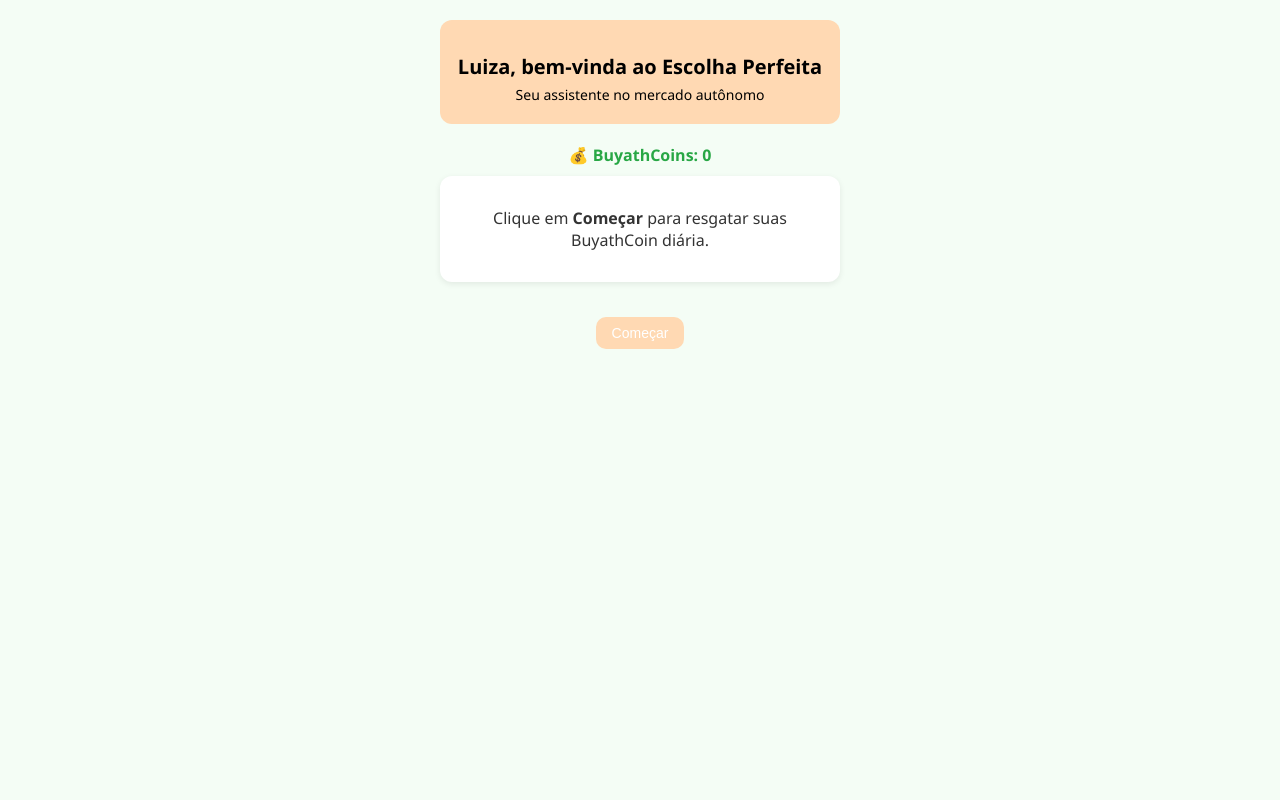
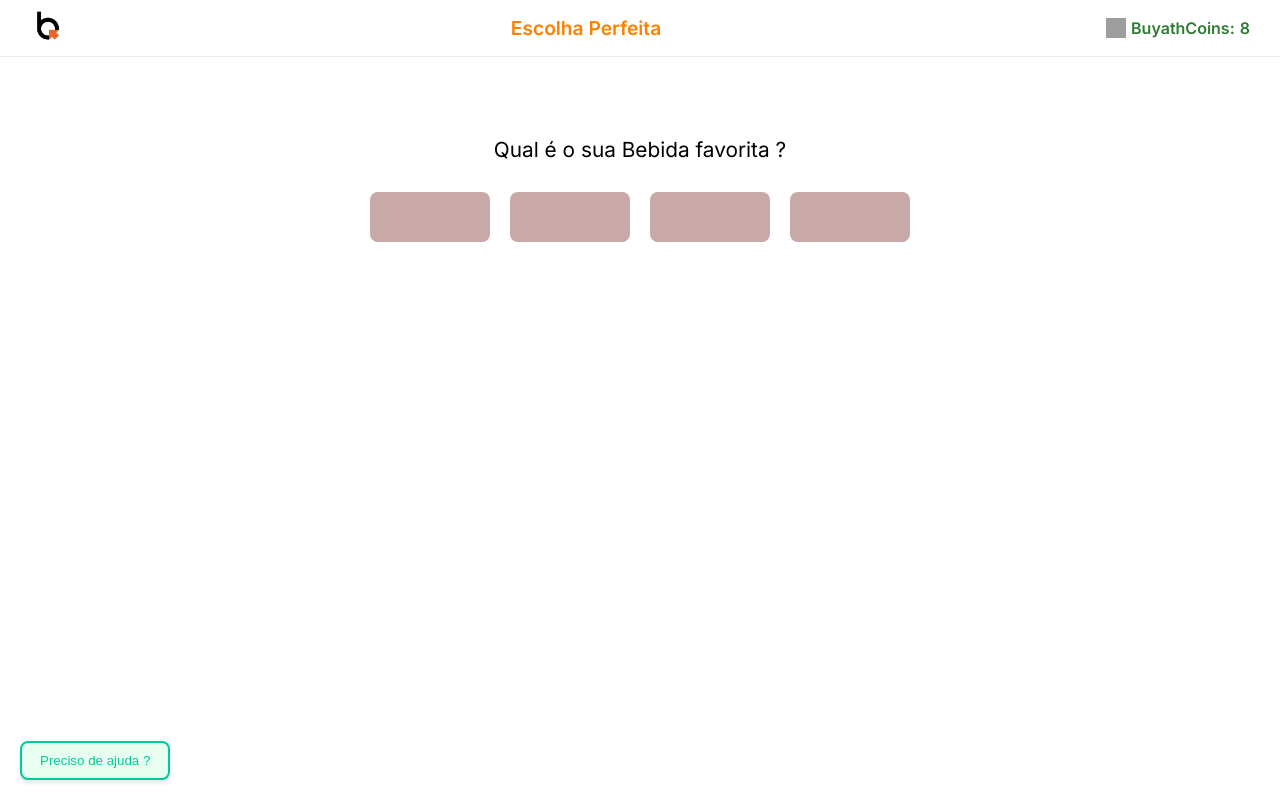
Before and after one commit to Guilherme1080/hackaton, a PHP site: page / in a window 1280 px wide. Run offline with PHP 8.4, Linux system fonts and the light colour scheme; grey boxes are pictures that could not be loaded.

Commit message:
subindo nao sei oque

```diff
--- a/buyathome/index.php
+++ b/buyathome/index.php
@@ -1,225 +1,129 @@
 <!DOCTYPE html>
-<html lang="pt-br">
+<html lang="pt-BR">
 <head>
-  <meta charset="UTF-8" />
-  <meta name="viewport" content="width=device-width, initial-scale=1.0"/>
+  <meta charset="UTF-8">
   <title>Escolha Perfeita</title>
+  <link href="https://fonts.googleapis.com/css2?family=Inter:wght@400;600;700&display=swap" rel="stylesheet">
   <style>
-    * {
-      box-sizing: border-box;
+    body {
+      font-family: 'Inter', sans-serif;
+      margin: 0;
+      padding: 0;
+      background-color: #fff;
     }
 
-    body {
-      margin: 0;
-      font-family: 'Segoe UI', Tahoma, Geneva, Verdana, sans-serif;
-      background-color: #f4fdf5;
-      color: #333;
-      padding: 20px;
-      text-align: center;
+    /* NAVBAR */
+    .navbar {
+      display: flex;
+      justify-content: space-between;
+      align-items: center;
+      padding: 10px 30px;
+      border-bottom: 1px solid #eee;
+      background-color: #ffffff;
     }
 
-    header {
-      background-color:#ffd9b3;
-      padding: 20px 10px;
-      color: black;
-      border-radius: 12px;
-      margin-bottom: 20px;
+    .navbar img.logo {
+      height: 36px;
     }
 
-    header h1 {
-      font-size: 20px;
-      margin-bottom: 5px;
+    .navbar .title {
+      color: #ff8000;
+      font-size: 1.2rem;
+      font-weight: 600;
     }
 
-    header p {
-      font-size: 14px;
-      margin: 0;
+    .navbar .coins {
+      font-size: 1rem;
+      font-weight: 600;
+      color: #2e7d32;
+      display: flex;
+      align-items: center;
+      gap: 5px;
     }
 
-    .container {
-      max-width: 400px;
-      margin: 0 auto;
+    .coins img {
+      width: 20px;
+      height: 20px;
     }
 
-    .saldo-moedas {
-      font-size: 16px;
-      margin-bottom: 10px;
-      color: #28a745;
-      font-weight: bold;
-      transition: transform 0.3s ease;
+    /* CONTEÚDO */
+    .container {
+      display: flex;
+      flex-direction: column;
+      align-items: center;
+      margin-top: 60px;
+      padding: 20px;
     }
 
-    .box-pergunta {
-      background: white;
-      padding: 15px;
-      border-radius: 12px;
-      box-shadow: 0 2px 6px rgba(0,0,0,0.08);
-      font-size: 16px;
-      margin-bottom: 20px;
+    .question {
+      font-size: 1.3rem;
+      margin-bottom: 30px;
+      color: #000;
     }
 
-    .respostas {
+    .options {
       display: flex;
-      flex-direction: column;
-      gap: 10px;
-      margin-bottom: 15px;
+      gap: 20px;
     }
 
-    .resposta {
-      background-color:#ffd9b3;
-      border: 2px solid #ffd9b3;
-      border-radius: 10px;
-      padding: 10px;
-      font-size: 14px;
+    .option {
+      width: 120px;
+      height: 50px;
+      background-color: #c9a8a8;
+      border: none;
+      border-radius: 8px;
       cursor: pointer;
-      transition: all 0.2s ease-in-out;
+      transition: 0.2s;
     }
 
-    .resposta:hover {
-      background-color: #d3f0da;
+    .option:hover {
+      background-color: #b78e8e;
     }
 
-    .resposta.selecionado {
-      background-color: #ffd9b3;
-      color: white;
-      transform: scale(1.05);
-      border-color: #ffd9b3;
+    /* AJUDA */
+    .help-button {
+      position: fixed;
+      bottom: 20px;
+      left: 20px;
+      background-color: #e7fff1;
+      border: 2px solid #00cc99;
+      color: #00cc99;
+      padding: 10px 18px;
+      border-radius: 8px;
+      box-shadow: 0 3px 5px rgba(0, 0, 0, 0.1);
+      font-weight: 500;
+      cursor: pointer;
     }
 
-    .botoes,
-    .botoes-finais {
-      display: flex;
-      justify-content: center;
-      gap: 10px;
-    }
-
-    button {
-      background-color:#ffd9b3;
-      color: white;
-      padding: 8px 16px;
-      font-size: 14px;
-      border: none;
-      border-radius: 10px;
-      cursor: pointer;
-      transition: background 0.3s;
-    }
-
-    button:hover {
-      background-color: #7dc78f;
-    }
-
-    .botoes-finais {
-      margin-top: 20px;
-      display: none;
-    }
-
-    @media (max-width: 480px) {
-      .container {
-        padding: 0 10px;
-      }
+    .help-button:hover {
+      background-color: #d1ffeb;
     }
   </style>
 </head>
 <body>
 
-  <div class="container">
-    <header>
-      <h1>Luiza, bem-vinda ao Escolha Perfeita</h1>
-      <p>Seu assistente no mercado autônomo</p>
-    </header>
-
-    <div class="saldo-moedas" id="saldoMoedas">
-      💰 BuyathCoins: <span id="moedasValor">0</span>
+  <!-- NAVBAR -->
+  <div class="navbar">
+    <img src="./img/logo.jpg" alt="BuyAtHome Logo" class="logo">
+    <div class="title">Escolha Perfeita</div>
+    <div class="coins">
+      <img src="coin_icon.png" alt="Moeda"> BuyathCoins: <span id="coin-count">8</span>
     </div>
-
-    <main>
-      <div class="box-pergunta" id="perguntaBox">
-        <p>Clique em <strong>Começar</strong> para resgatar suas BuyathCoin diária.</p>
-      </div>
-
-      <div class="respostas" id="respostasBox"></div>
-
-      <div class="botoes">
-        <button onclick="mostrarProximaPergunta()">Começar</button>
-      </div>
-
-      <div class="botoes-finais" id="botoesFinais">
-        <button onclick="alert('Coleta diária finalizada!')">Finalizar</button>
-        <button onclick="window.location.href='home.php'">Home</button>
-      </div>
-    </main>
   </div>
 
-  <script>
-    const perguntas = [
-      {
-        texto: "Você está procurando produtos saudáveis?",
-        opcoes: ["Sim", "Não", "Talvez"]
-      },
-      {
-        texto: "Prefere marcas conhecidas ou mais econômicas?",
-        opcoes: ["Marcas conhecidas", "Mais econômicas", "Tanto faz"]
-      },
-      {
-        texto: "Deseja sugestões de ofertas do dia?",
-        opcoes: ["Sim, claro!", "Não, obrigado", "Mostrar depois"]
-      }
-    ];
+  <!-- CONTEÚDO PRINCIPAL -->
+  <div class="container">
+    <div class="question">Qual é o sua Bebida favorita ?</div>
+    <div class="options">
+      <button class="option"></button>
+      <button class="option"></button>
+      <button class="option"></button>
+      <button class="option"></button>
+    </div>
+  </div>
 
-    let index = 0;
-    let respostasUsuario = [];
-    let saldo = parseInt(localStorage.getItem('buyathcoins')) || 0;
-
-    const perguntaBox = document.getElementById("perguntaBox");
-    const respostasBox = document.getElementById("respostasBox");
-    const botoesFinais = document.getElementById("botoesFinais");
-    const saldoSpan = document.getElementById("moedasValor");
-
-    function mostrarProximaPergunta() {
-      if (index < perguntas.length) {
-        const perguntaAtual = perguntas[index];
-        perguntaBox.innerHTML = `<p>${perguntaAtual.texto}</p>`;
-        respostasBox.innerHTML = perguntaAtual.opcoes.map(opcao =>
-          `<button class="resposta" onclick="selecionarResposta(this, '${opcao}')">${opcao}</button>`
-        ).join('');
-        document.querySelector(".botoes button").style.display = "none";
-      } else {
-        localStorage.setItem('respostasEscolhaPerfeita', JSON.stringify(respostasUsuario));
-        perguntaBox.innerHTML = "<p>Obrigado! Suas preferências foram registradas.</p>";
-        respostasBox.innerHTML = "";
-        botoesFinais.style.display = "flex";
-      }
-    }
-
-    function selecionarResposta(botao, resposta) {
-      const botoes = document.querySelectorAll('.resposta');
-      botoes.forEach(btn => btn.classList.remove('selecionado'));
-      botao.classList.add('selecionado');
-      respostasUsuario.push(resposta);
-
-      // Ganha +1 BuyathCoin por resposta
-      saldo++;
-      localStorage.setItem('buyathcoins', saldo);
-      atualizarSaldoVisual();
-
-      setTimeout(() => {
-        index++;
-        mostrarProximaPergunta();
-      }, 500);
-    }
-
-    function atualizarSaldoVisual() {
-      saldoSpan.innerText = saldo;
-      const display = document.getElementById("saldoMoedas");
-      display.style.transform = "scale(1.2)";
-      setTimeout(() => {
-        display.style.transform = "scale(1)";
-      }, 300);
-    }
-
-    // Inicializa saldo ao carregar
-    saldoSpan.innerText = saldo;
-  </script>
+  <!-- BOTÃO DE AJUDA -->
+  <button class="help-button">Preciso de ajuda ?</button>
 
 </body>
 </html>
```
Also changed, not shown: buyathome/index.css (+59 -58 lines), buyathome/img/3f9470b34a8e3f526dbdb022f9f19cf7-removebg-preview.png (added), buyathome/img/4792929.png (added).
